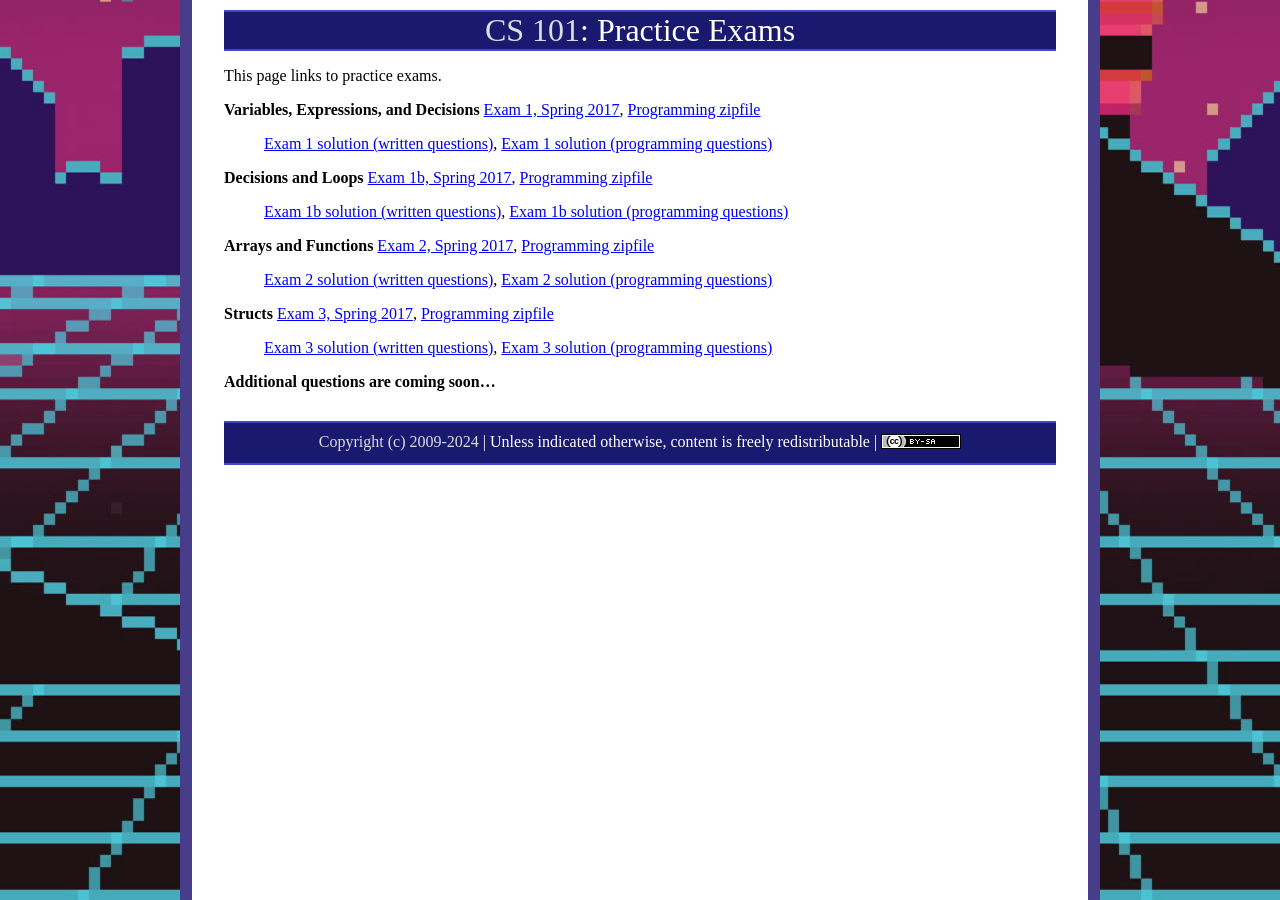
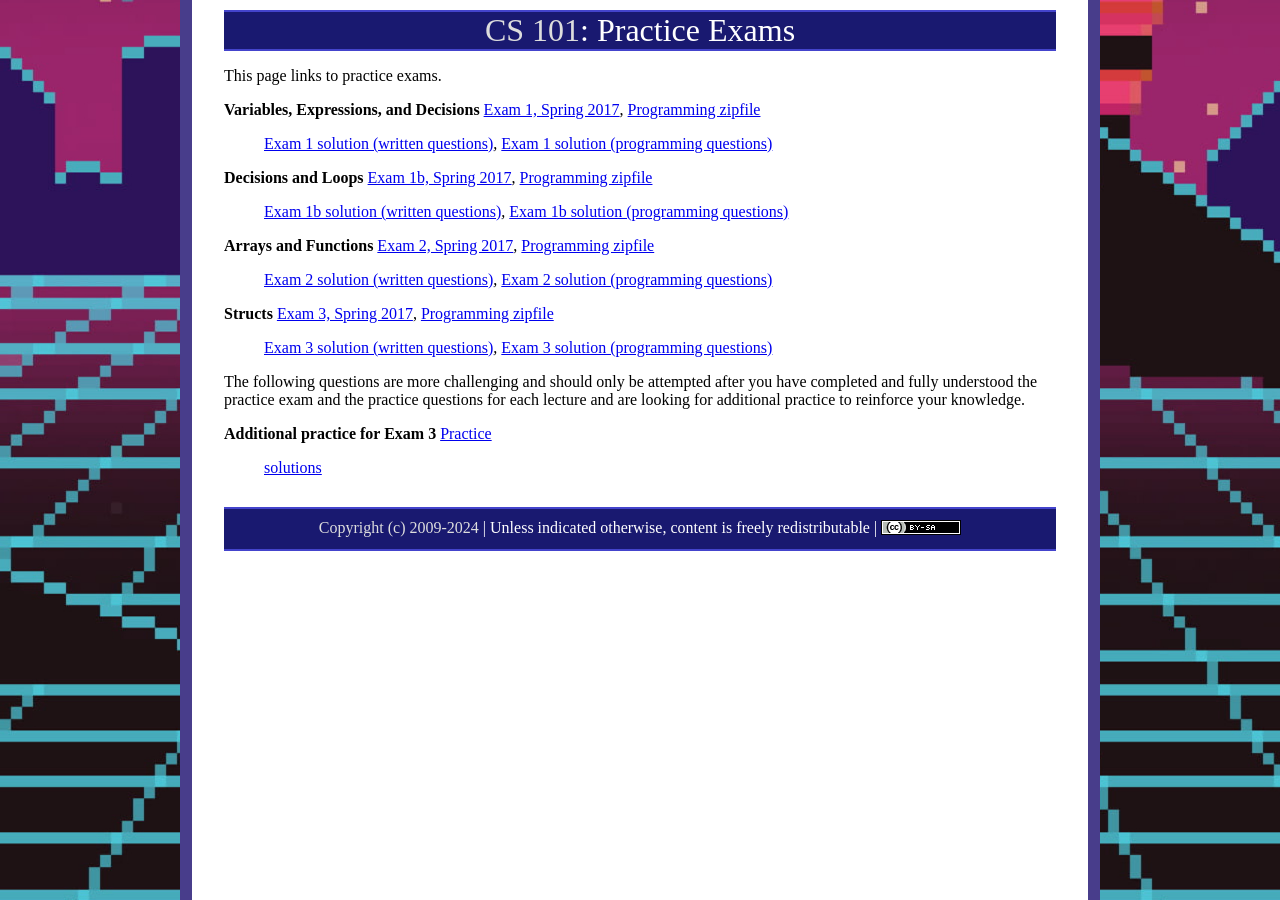
Before and after one commit to ycpcs/cs101-fall2026, a Jekyll site: the page built from exams/index.md, in a window 1280 px wide. Built offline with Jekyll 4.4.1, drawn with Linux system fonts in a browser that asks for light colours.

Commit message:
Update index.md

```diff
--- a/exams/index.md
+++ b/exams/index.md
@@ -25,4 +25,8 @@ This page links to practice exams.
 
 > [Exam 3 solution (written questions)](cs101-spring2017-exam04-solution.pdf), [Exam 3 solution (programming questions)](CS101_Exam04_Solution.zip)
 
-**Additional questions are coming soon...**
+The following questions are more challenging and should only be attempted after you have completed and fully understood the practice exam and the practice questions for each lecture and are looking for additional practice to reinforce your knowledge.
+
+**Additional practice for Exam 3**
+[Practice](exam3_practice.pdf)
+> [solutions](sol_exam3_practice.pdf)
```
